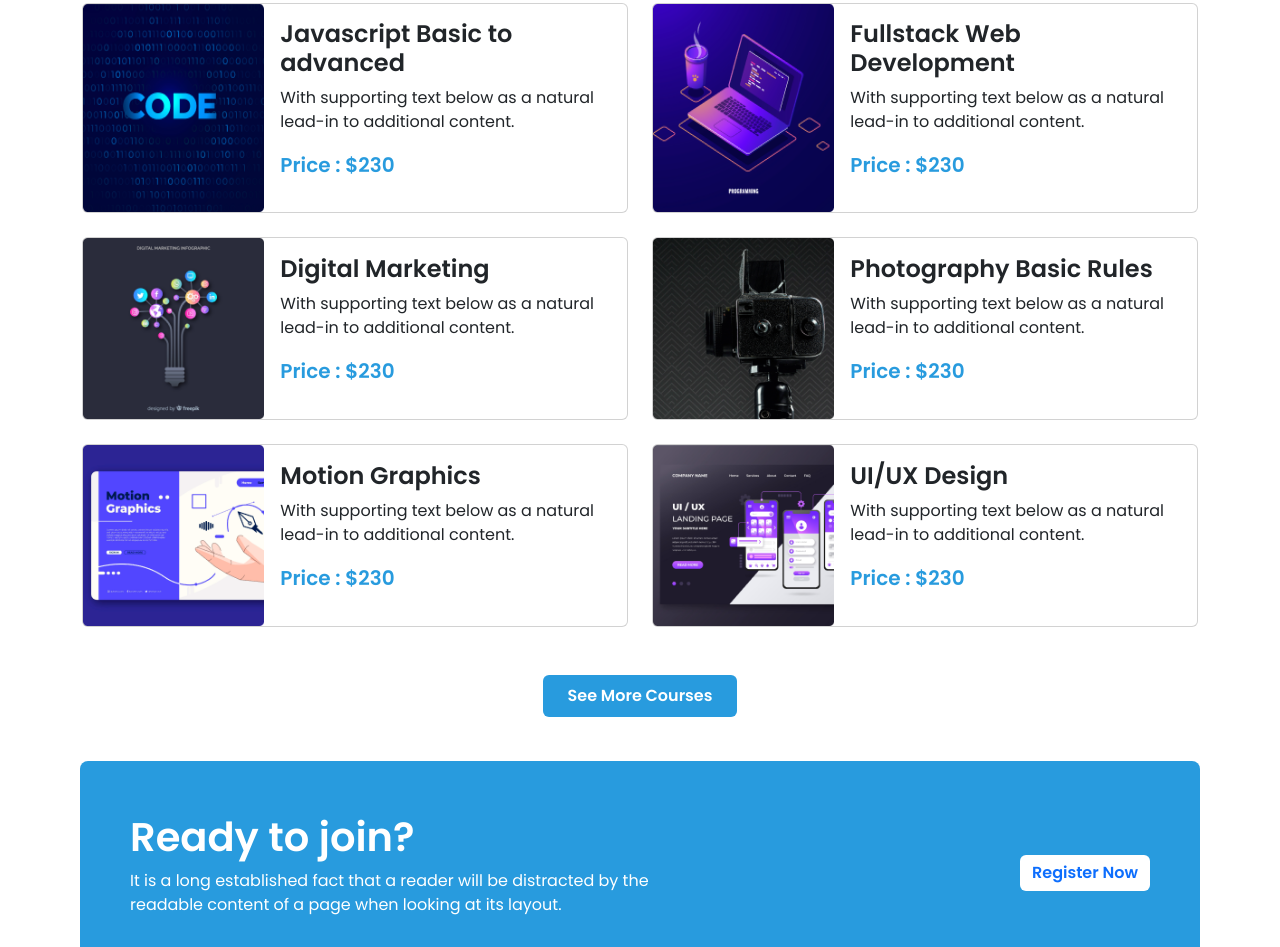
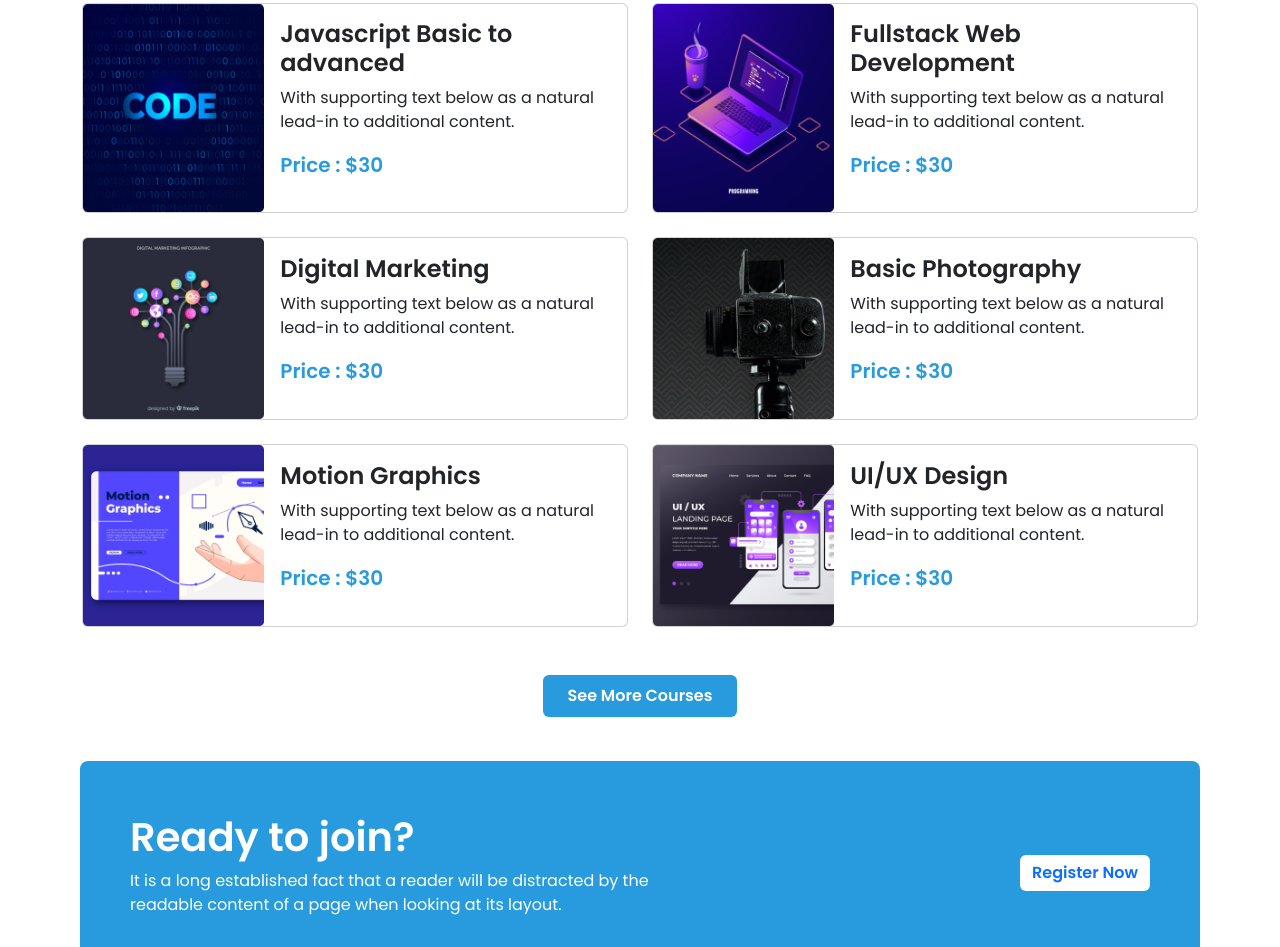
Before and after one commit to imhasnat/BootStrap-EdTech, a plain HTML site: page index.html in a window 1280 px wide. Shown: the part 1063-2010 px from the top of the page. Drawn offline with nearby package versions, Linux system fonts and the light colour scheme.

Commit message:
courses section small adjustment

```diff
--- a/index.html
+++ b/index.html
@@ -133,7 +133,7 @@
                                 <p class="card-text">With supporting text below as a natural lead-in to additional
                                     content.
                                 </p>
-                                <p class="cost-color fw-bold fs-5">Price : $230</p>
+                                <p class="cost-color fw-bold fs-5">Price : $30</p>
                             </div>
                         </div>
                     </div>
@@ -147,7 +147,7 @@
                                 <p class="card-text">With supporting text below as a natural lead-in to additional
                                     content.
                                 </p>
-                                <p class="cost-color fw-bold fs-5">Price : $230</p>
+                                <p class="cost-color fw-bold fs-5">Price : $30</p>
                             </div>
                         </div>
                     </div>
@@ -161,7 +161,7 @@
                                 <p class="card-text">With supporting text below as a natural lead-in to additional
                                     content.
                                 </p>
-                                <p class="cost-color fw-bold fs-5">Price : $230</p>
+                                <p class="cost-color fw-bold fs-5">Price : $30</p>
                             </div>
                         </div>
                     </div>
@@ -171,11 +171,11 @@
                         <div class="card-body p-0 col-md-12 d-flex flex-column flex-md-row justify-content-center">
                             <img class="img-fluid col-12 col-md-4" src="images/course/course-5.png" alt="">
                             <div class="card-body col-12 col-md-8 d-flex flex-column justify-content-center">
-                                <h4 class="card-title fw-bold">Photography Basic Rules</h4>
+                                <h4 class="card-title fw-bold">Basic Photography</h4>
                                 <p class="card-text">With supporting text below as a natural lead-in to additional
                                     content.
                                 </p>
-                                <p class="cost-color fw-bold fs-5">Price : $230</p>
+                                <p class="cost-color fw-bold fs-5">Price : $30</p>
                             </div>
                         </div>
                     </div>
@@ -189,7 +189,7 @@
                                 <p class="card-text">With supporting text below as a natural lead-in to additional
                                     content.
                                 </p>
-                                <p class="cost-color fw-bold fs-5">Price : $230</p>
+                                <p class="cost-color fw-bold fs-5">Price : $30</p>
                             </div>
                         </div>
                     </div>
@@ -204,7 +204,7 @@
                                 <p class="card-text">With supporting text below as a natural lead-in to additional
                                     content.
                                 </p>
-                                <p class="cost-color fw-bold fs-5">Price : $230</p>
+                                <p class="cost-color fw-bold fs-5">Price : $30</p>
                             </div>
                         </div>
                     </div>
```
